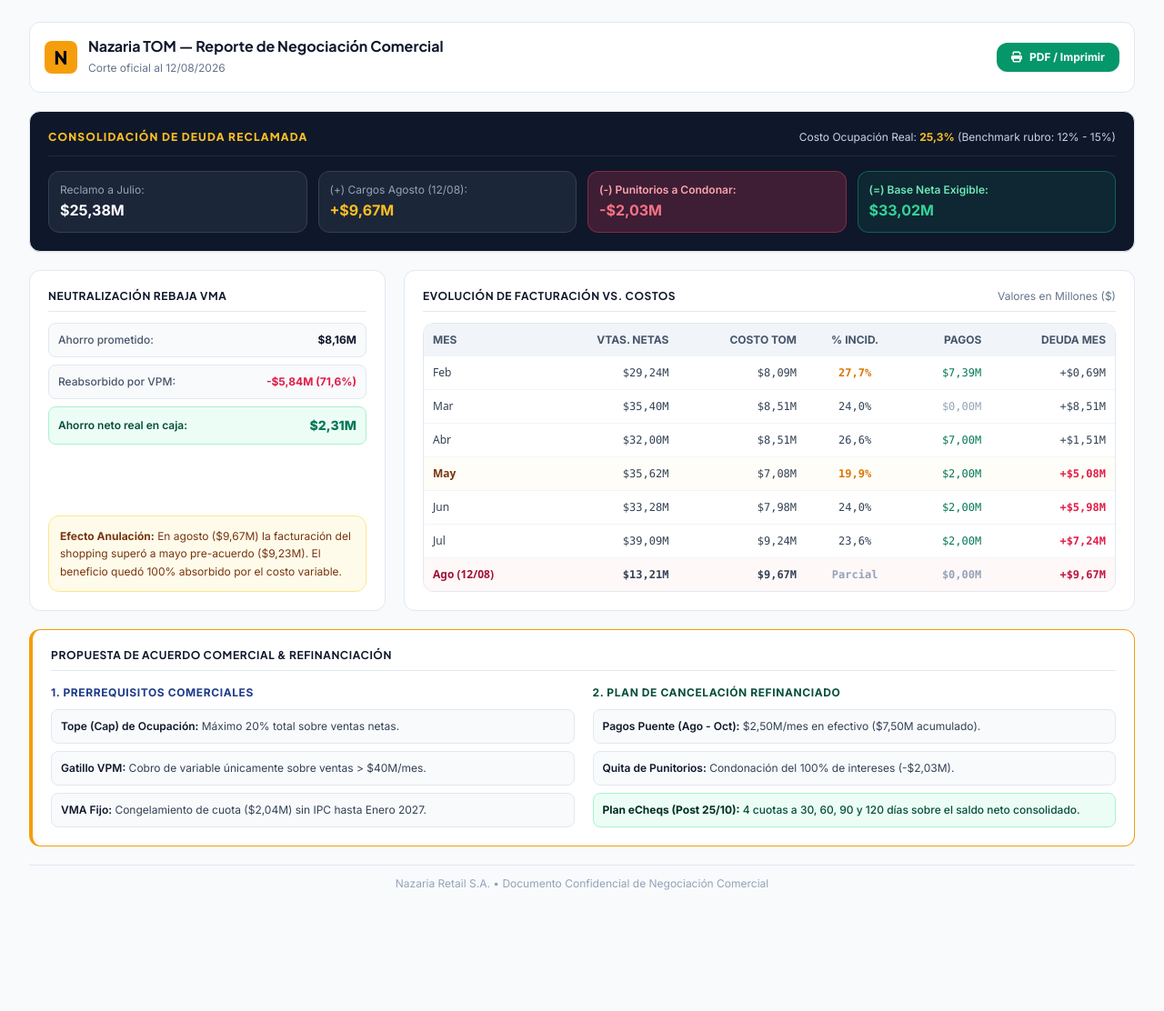
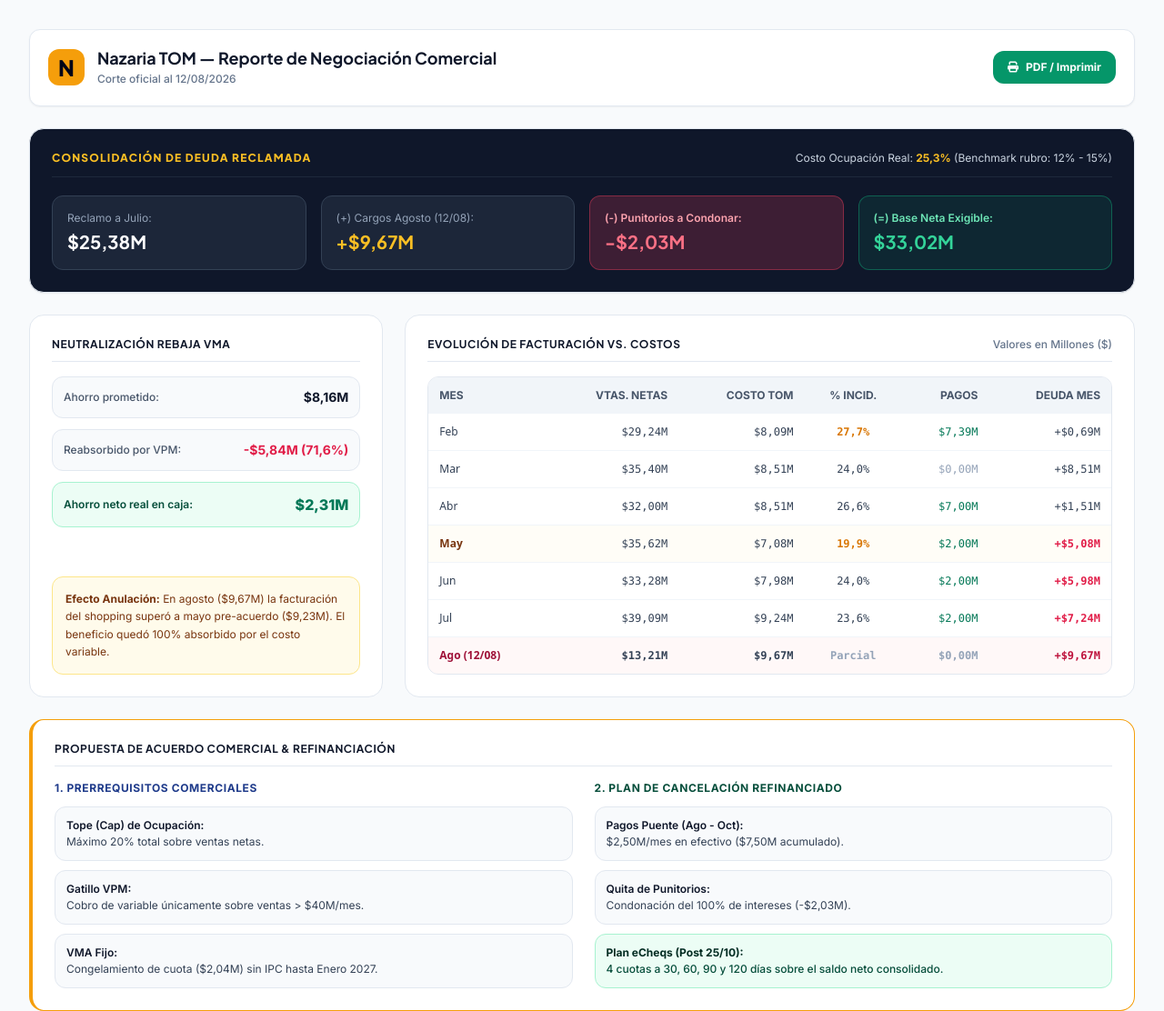
Before and after one commit to juanoviedo1987-droid/informe-tom-ago26, a plain HTML site: page index.html in a window 1280 px wide. Shown: the top 1112 px of the page at 91% size. Before the commit the page ends 1004 px from the top, so only its background shows below. Drawn offline with nearby package versions, Linux system fonts and the light colour scheme.

Commit message:
Update index.html

```diff
--- a/index.html
+++ b/index.html
@@ -14,100 +14,100 @@
     @media print { .no-print { display: none !important; } body { background: #fff !important; } }
   </style>
 </head>
-<body class="min-h-screen py-6 px-4 sm:px-6 lg:px-8 max-w-7xl mx-auto space-y-5">
+<body class="min-h-screen py-8 px-4 sm:px-6 lg:px-8 max-w-7xl mx-auto space-y-6 text-sm">
 
   <!-- HEADER COMPACTO -->
-  <header class="clean-card rounded-xl p-4 flex justify-between items-center no-print">
-    <div class="flex items-center space-x-3">
-      <div class="w-9 h-9 rounded-lg bg-amber-500 text-slate-950 font-black text-xl flex items-center justify-center font-heading">N</div>
+  <header class="clean-card rounded-xl p-5 flex justify-between items-center no-print shadow-sm">
+    <div class="flex items-center space-x-3.5">
+      <div class="w-10 h-10 rounded-xl bg-amber-500 text-slate-950 font-black text-2xl flex items-center justify-center font-heading">N</div>
       <div>
-        <h1 class="text-base font-bold text-slate-900 font-heading leading-tight">Nazaria TOM — Reporte de Negociación Comercial</h1>
-        <span class="text-xs text-slate-500">Corte oficial al 12/08/2026</span>
+        <h1 class="text-lg font-bold text-slate-900 font-heading leading-tight">Nazaria TOM — Reporte de Negociación Comercial</h1>
+        <span class="text-xs text-slate-500 font-medium">Corte oficial al 12/08/2026</span>
       </div>
     </div>
-    <button onclick="window.print()" class="px-4 py-2 bg-emerald-600 hover:bg-emerald-700 text-white rounded-xl text-xs font-bold transition-all flex items-center gap-2 shadow-sm">
+    <button onclick="window.print()" class="px-4 py-2.5 bg-emerald-600 hover:bg-emerald-700 text-white rounded-xl text-xs font-bold transition-all flex items-center gap-2 shadow-sm">
       <i class="fa-solid fa-print"></i> PDF / Imprimir
     </button>
   </header>
 
   <!-- BLOQUE 1: BANNER ESTADO DE CUENTA CONSOLIDADO -->
-  <section class="clean-card p-5 rounded-xl bg-slate-900 text-white space-y-4 shadow-sm">
+  <section class="clean-card p-6 rounded-2xl bg-slate-900 text-white space-y-5 shadow-sm">
     <div class="flex flex-col sm:flex-row justify-between sm:items-center border-b border-slate-800 pb-3 gap-2">
       <h2 class="text-xs font-extrabold text-amber-400 uppercase tracking-widest font-heading">Consolidación de Deuda Reclamada</h2>
       <span class="text-xs text-slate-300">Costo Ocupación Real: <strong class="text-amber-400 font-bold">25,3%</strong> (Benchmark rubro: 12% - 15%)</span>
     </div>
-    <div class="grid grid-cols-2 md:grid-cols-4 gap-3 text-xs">
-      <div class="bg-slate-800/90 p-3 rounded-xl border border-slate-700">
-        <span class="text-slate-400 text-xs block mb-0.5">Reclamo a Julio:</span>
-        <strong class="text-white text-base font-bold">$25,38M</strong>
+    <div class="grid grid-cols-2 md:grid-cols-4 gap-4">
+      <div class="bg-slate-800/90 p-4 rounded-xl border border-slate-700">
+        <span class="text-slate-400 text-xs block mb-1">Reclamo a Julio:</span>
+        <strong class="text-white text-xl font-bold font-heading">$25,38M</strong>
       </div>
-      <div class="bg-slate-800/90 p-3 rounded-xl border border-slate-700">
-        <span class="text-slate-400 text-xs block mb-0.5">(+) Cargos Agosto (12/08):</span>
-        <strong class="text-amber-400 text-base font-bold">+$9,67M</strong>
+      <div class="bg-slate-800/90 p-4 rounded-xl border border-slate-700">
+        <span class="text-slate-400 text-xs block mb-1">(+) Cargos Agosto (12/08):</span>
+        <strong class="text-amber-400 text-xl font-bold font-heading">+$9,67M</strong>
       </div>
-      <div class="bg-rose-500/20 p-3 rounded-xl border border-rose-500/40">
-        <span class="text-rose-300 text-xs font-semibold block mb-0.5">(-) Punitorios a Condonar:</span>
-        <strong class="text-rose-400 text-base font-bold">-$2,03M</strong>
+      <div class="bg-rose-500/20 p-4 rounded-xl border border-rose-500/40">
+        <span class="text-rose-300 text-xs font-semibold block mb-1">(-) Punitorios a Condonar:</span>
+        <strong class="text-rose-400 text-xl font-bold font-heading">-$2,03M</strong>
       </div>
-      <div class="bg-emerald-500/10 p-3 rounded-xl border border-emerald-500/40">
-        <span class="text-emerald-300 text-xs font-semibold block mb-0.5">(=) Base Neta Exigible:</span>
-        <strong class="text-emerald-400 text-base font-bold">$33,02M</strong>
+      <div class="bg-emerald-500/10 p-4 rounded-xl border border-emerald-500/40">
+        <span class="text-emerald-300 text-xs font-semibold block mb-1">(=) Base Neta Exigible:</span>
+        <strong class="text-emerald-400 text-xl font-bold font-heading">$33,02M</strong>
       </div>
     </div>
   </section>
 
   <!-- BLOQUE 2: DIAGNÓSTICO VMA Y EVOLUCIÓN (2 COLUMNAS) -->
-  <section class="grid grid-cols-1 lg:grid-cols-12 gap-5">
+  <section class="grid grid-cols-1 lg:grid-cols-12 gap-6">
     <!-- Diagnóstico VMA -->
-    <div class="lg:col-span-4 clean-card p-5 rounded-xl flex flex-col justify-between space-y-4">
+    <div class="lg:col-span-4 clean-card p-6 rounded-2xl flex flex-col justify-between space-y-5">
       <div>
-        <h3 class="text-xs font-bold text-slate-900 uppercase tracking-wider font-heading border-b border-slate-200 pb-2 mb-3">Neutralización Rebaja VMA</h3>
-        <div class="space-y-2 text-xs">
-          <div class="flex justify-between items-center bg-slate-50 p-2.5 rounded-lg border border-slate-200">
+        <h3 class="text-xs font-bold text-slate-900 uppercase tracking-wider font-heading border-b border-slate-200 pb-2.5 mb-4">Neutralización Rebaja VMA</h3>
+        <div class="space-y-3 text-xs">
+          <div class="flex justify-between items-center bg-slate-50 p-3 rounded-xl border border-slate-200">
             <span class="text-slate-600 font-medium">Ahorro prometido:</span>
-            <span class="font-bold text-slate-900">$8,16M</span>
+            <span class="font-bold text-slate-900 text-sm">$8,16M</span>
           </div>
-          <div class="flex justify-between items-center bg-slate-50 p-2.5 rounded-lg border border-slate-200">
+          <div class="flex justify-between items-center bg-slate-50 p-3 rounded-xl border border-slate-200">
             <span class="text-slate-600 font-medium">Reabsorbido por VPM:</span>
-            <span class="font-bold text-rose-600">-$5,84M (71,6%)</span>
+            <span class="font-bold text-rose-600 text-sm">-$5,84M (71,6%)</span>
           </div>
-          <div class="flex justify-between items-center bg-emerald-50 p-2.5 rounded-lg border border-emerald-200">
+          <div class="flex justify-between items-center bg-emerald-50 p-3 rounded-xl border border-emerald-200">
             <span class="text-emerald-900 font-semibold">Ahorro neto real en caja:</span>
-            <span class="font-extrabold text-emerald-700 text-sm">$2,31M</span>
+            <span class="font-extrabold text-emerald-700 text-base">$2,31M</span>
           </div>
         </div>
       </div>
-      <p class="text-xs text-amber-900 bg-amber-50 p-3 rounded-xl border border-amber-200 leading-relaxed">
+      <p class="text-xs text-amber-900 bg-amber-50 p-3.5 rounded-xl border border-amber-200 leading-relaxed">
         <strong class="font-bold">Efecto Anulación:</strong> En agosto ($9,67M) la facturación del shopping superó a mayo pre-acuerdo ($9,23M). El beneficio quedó 100% absorbido por el costo variable.
       </p>
     </div>
 
     <!-- Tabla Evolución -->
-    <div class="lg:col-span-8 clean-card p-5 rounded-xl space-y-3">
-      <div class="flex justify-between items-center border-b border-slate-200 pb-2">
+    <div class="lg:col-span-8 clean-card p-6 rounded-2xl space-y-4">
+      <div class="flex justify-between items-center border-b border-slate-200 pb-2.5">
         <h3 class="text-xs font-bold text-slate-900 uppercase tracking-wider font-heading">Evolución de Facturación vs. Costos</h3>
-        <span class="text-xs text-slate-500">Valores en Millones ($)</span>
+        <span class="text-xs text-slate-500 font-medium">Valores en Millones ($)</span>
       </div>
       <div class="overflow-x-auto rounded-xl border border-slate-200">
         <table class="w-full text-left text-xs">
           <thead class="bg-slate-100 text-slate-600 text-xs uppercase font-semibold">
             <tr>
-              <th class="p-2.5">Mes</th>
-              <th class="p-2.5 text-right">Vtas. Netas</th>
-              <th class="p-2.5 text-right">Costo TOM</th>
-              <th class="p-2.5 text-center">% Incid.</th>
-              <th class="p-2.5 text-right">Pagos</th>
-              <th class="p-2.5 text-right">Deuda Mes</th>
+              <th class="p-3">Mes</th>
+              <th class="p-3 text-right">Vtas. Netas</th>
+              <th class="p-3 text-right">Costo TOM</th>
+              <th class="p-3 text-center">% Incid.</th>
+              <th class="p-3 text-right">Pagos</th>
+              <th class="p-3 text-right">Deuda Mes</th>
             </tr>
           </thead>
           <tbody class="divide-y divide-slate-100 font-mono text-xs">
-            <tr><td class="p-2.5 font-sans font-medium">Feb</td><td class="p-2.5 text-right">$29,24M</td><td class="p-2.5 text-right">$8,09M</td><td class="p-2.5 text-center text-amber-600 font-bold">27,7%</td><td class="p-2.5 text-right text-emerald-700">$7,39M</td><td class="p-2.5 text-right">+$0,69M</td></tr>
-            <tr><td class="p-2.5 font-sans font-medium">Mar</td><td class="p-2.5 text-right">$35,40M</td><td class="p-2.5 text-right">$8,51M</td><td class="p-2.5 text-center">24,0%</td><td class="p-2.5 text-right text-slate-400">$0,00M</td><td class="p-2.5 text-right">+$8,51M</td></tr>
-            <tr><td class="p-2.5 font-sans font-medium">Abr</td><td class="p-2.5 text-right">$32,00M</td><td class="p-2.5 text-right">$8,51M</td><td class="p-2.5 text-center">26,6%</td><td class="p-2.5 text-right text-emerald-700">$7,00M</td><td class="p-2.5 text-right">+$1,51M</td></tr>
-            <tr class="bg-amber-50/40"><td class="p-2.5 font-sans font-bold text-amber-900">May</td><td class="p-2.5 text-right">$35,62M</td><td class="p-2.5 text-right">$7,08M</td><td class="p-2.5 text-center text-amber-600 font-bold">19,9%</td><td class="p-2.5 text-right text-emerald-700">$2,00M</td><td class="p-2.5 text-right font-bold text-rose-600">+$5,08M</td></tr>
-            <tr><td class="p-2.5 font-sans font-medium">Jun</td><td class="p-2.5 text-right">$33,28M</td><td class="p-2.5 text-right">$7,98M</td><td class="p-2.5 text-center">24,0%</td><td class="p-2.5 text-right text-emerald-700">$2,00M</td><td class="p-2.5 text-right font-bold text-rose-600">+$5,98M</td></tr>
-            <tr><td class="p-2.5 font-sans font-medium">Jul</td><td class="p-2.5 text-right">$39,09M</td><td class="p-2.5 text-right">$9,24M</td><td class="p-2.5 text-center">23,6%</td><td class="p-2.5 text-right text-emerald-700">$2,00M</td><td class="p-2.5 text-right font-bold text-rose-600">+$7,24M</td></tr>
-            <tr class="bg-rose-50/50 font-semibold border-t border-rose-200"><td class="p-2.5 font-sans text-rose-800">Ago (12/08)</td><td class="p-2.5 text-right">$13,21M</td><td class="p-2.5 text-right">$9,67M</td><td class="p-2.5 text-center text-slate-400">Parcial</td><td class="p-2.5 text-right text-slate-400">$0,00M</td><td class="p-2.5 text-right text-rose-700 font-bold">+$9,67M</td></tr>
+            <tr><td class="p-3 font-sans font-medium">Feb</td><td class="p-3 text-right">$29,24M</td><td class="p-3 text-right">$8,09M</td><td class="p-3 text-center text-amber-600 font-bold">27,7%</td><td class="p-3 text-right text-emerald-700">$7,39M</td><td class="p-3 text-right">+$0,69M</td></tr>
+            <tr><td class="p-3 font-sans font-medium">Mar</td><td class="p-3 text-right">$35,40M</td><td class="p-3 text-right">$8,51M</td><td class="p-3 text-center">24,0%</td><td class="p-3 text-right text-slate-400">$0,00M</td><td class="p-3 text-right">+$8,51M</td></tr>
+            <tr><td class="p-3 font-sans font-medium">Abr</td><td class="p-3 text-right">$32,00M</td><td class="p-3 text-right">$8,51M</td><td class="p-3 text-center">26,6%</td><td class="p-3 text-right text-emerald-700">$7,00M</td><td class="p-3 text-right">+$1,51M</td></tr>
+            <tr class="bg-amber-50/40"><td class="p-3 font-sans font-bold text-amber-900">May</td><td class="p-3 text-right">$35,62M</td><td class="p-3 text-right">$7,08M</td><td class="p-3 text-center text-amber-600 font-bold">19,9%</td><td class="p-3 text-right text-emerald-700">$2,00M</td><td class="p-3 text-right font-bold text-rose-600">+$5,08M</td></tr>
+            <tr><td class="p-3 font-sans font-medium">Jun</td><td class="p-3 text-right">$33,28M</td><td class="p-3 text-right">$7,98M</td><td class="p-3 text-center">24,0%</td><td class="p-3 text-right text-emerald-700">$2,00M</td><td class="p-3 text-right font-bold text-rose-600">+$5,98M</td></tr>
+            <tr><td class="p-3 font-sans font-medium">Jul</td><td class="p-3 text-right">$39,09M</td><td class="p-3 text-right">$9,24M</td><td class="p-3 text-center">23,6%</td><td class="p-3 text-right text-emerald-700">$2,00M</td><td class="p-3 text-right font-bold text-rose-600">+$7,24M</td></tr>
+            <tr class="bg-rose-50/50 font-semibold border-t border-rose-200"><td class="p-3 font-sans text-rose-800">Ago (12/08)</td><td class="p-3 text-right">$13,21M</td><td class="p-3 text-right">$9,67M</td><td class="p-3 text-center text-slate-400">Parcial</td><td class="p-3 text-right text-slate-400">$0,00M</td><td class="p-3 text-right text-rose-700 font-bold">+$9,67M</td></tr>
           </tbody>
         </table>
       </div>
@@ -115,45 +115,45 @@
   </section>
 
   <!-- BLOQUE 3: PROPUESTA INTEGRAL DE ACUERDO -->
-  <section class="clean-card p-5 rounded-xl border-l-4 border-amber-500 space-y-4">
-    <h3 class="text-xs font-bold text-slate-900 uppercase tracking-wider font-heading border-b border-slate-200 pb-2">Propuesta de Acuerdo Comercial & Refinanciación</h3>
+  <section class="clean-card p-6 rounded-2xl border-l-4 border-amber-500 space-y-4">
+    <h3 class="text-xs font-bold text-slate-900 uppercase tracking-wider font-heading border-b border-slate-200 pb-2.5">Propuesta de Acuerdo Comercial & Refinanciación</h3>
 
-    <div class="grid grid-cols-1 md:grid-cols-2 gap-5 text-xs">
+    <div class="grid grid-cols-1 md:grid-cols-2 gap-6 text-xs">
       <!-- Condiciones Comerciales -->
-      <div class="space-y-2.5">
+      <div class="space-y-3">
         <span class="font-bold text-blue-900 uppercase text-xs block tracking-wider">1. Prerrequisitos Comerciales</span>
-        <div class="space-y-2 text-slate-700">
-          <div class="bg-slate-50 p-2.5 rounded-lg border border-slate-200">
-            <strong class="text-slate-900 font-semibold">Tope (Cap) de Ocupación:</strong> Máximo 20% total sobre ventas netas.
+        <div class="space-y-2.5 text-slate-700">
+          <div class="bg-slate-50 p-3 rounded-xl border border-slate-200">
+            <strong class="text-slate-900 font-semibold block mb-0.5">Tope (Cap) de Ocupación:</strong> Máximo 20% total sobre ventas netas.
           </div>
-          <div class="bg-slate-50 p-2.5 rounded-lg border border-slate-200">
-            <strong class="text-slate-900 font-semibold">Gatillo VPM:</strong> Cobro de variable únicamente sobre ventas > $40M/mes.
+          <div class="bg-slate-50 p-3 rounded-xl border border-slate-200">
+            <strong class="text-slate-900 font-semibold block mb-0.5">Gatillo VPM:</strong> Cobro de variable únicamente sobre ventas > $40M/mes.
           </div>
-          <div class="bg-slate-50 p-2.5 rounded-lg border border-slate-200">
-            <strong class="text-slate-900 font-semibold">VMA Fijo:</strong> Congelamiento de cuota ($2,04M) sin IPC hasta Enero 2027.
+          <div class="bg-slate-50 p-3 rounded-xl border border-slate-200">
+            <strong class="text-slate-900 font-semibold block mb-0.5">VMA Fijo:</strong> Congelamiento de cuota ($2,04M) sin IPC hasta Enero 2027.
           </div>
         </div>
       </div>
 
       <!-- Esquema de Pago -->
-      <div class="space-y-2.5">
+      <div class="space-y-3">
         <span class="font-bold text-emerald-900 uppercase text-xs block tracking-wider">2. Plan de Cancelación Refinanciado</span>
-        <div class="space-y-2 text-slate-700">
-          <div class="bg-slate-50 p-2.5 rounded-lg border border-slate-200">
-            <strong class="text-slate-900 font-semibold">Pagos Puente (Ago - Oct):</strong> $2,50M/mes en efectivo ($7,50M acumulado).
+        <div class="space-y-2.5 text-slate-700">
+          <div class="bg-slate-50 p-3 rounded-xl border border-slate-200">
+            <strong class="text-slate-900 font-semibold block mb-0.5">Pagos Puente (Ago - Oct):</strong> $2,50M/mes en efectivo ($7,50M acumulado).
           </div>
-          <div class="bg-slate-50 p-2.5 rounded-lg border border-slate-200">
-            <strong class="text-slate-900 font-semibold">Quita de Punitorios:</strong> Condonación del 100% de intereses (-$2,03M).
+          <div class="bg-slate-50 p-3 rounded-xl border border-slate-200">
+            <strong class="text-slate-900 font-semibold block mb-0.5">Quita de Punitorios:</strong> Condonación del 100% de intereses (-$2,03M).
           </div>
-          <div class="bg-emerald-50 p-2.5 rounded-lg border border-emerald-200 font-medium text-emerald-900">
-            <strong class="text-emerald-950 font-bold">Plan eCheqs (Post 25/10):</strong> 4 cuotas a 30, 60, 90 y 120 días sobre el saldo neto consolidado.
+          <div class="bg-emerald-50 p-3 rounded-xl border border-emerald-200 font-medium text-emerald-900">
+            <strong class="text-emerald-950 font-bold block mb-0.5">Plan eCheqs (Post 25/10):</strong> 4 cuotas a 30, 60, 90 y 120 días sobre el saldo neto consolidado.
           </div>
         </div>
       </div>
     </div>
   </section>
 
-  <footer class="text-center text-xs text-slate-400 pt-3 border-t border-slate-200">
+  <footer class="text-center text-xs text-slate-400 pt-4 border-t border-slate-200">
     Nazaria Retail S.A. • Documento Confidencial de Negociación Comercial
   </footer>
 
```
